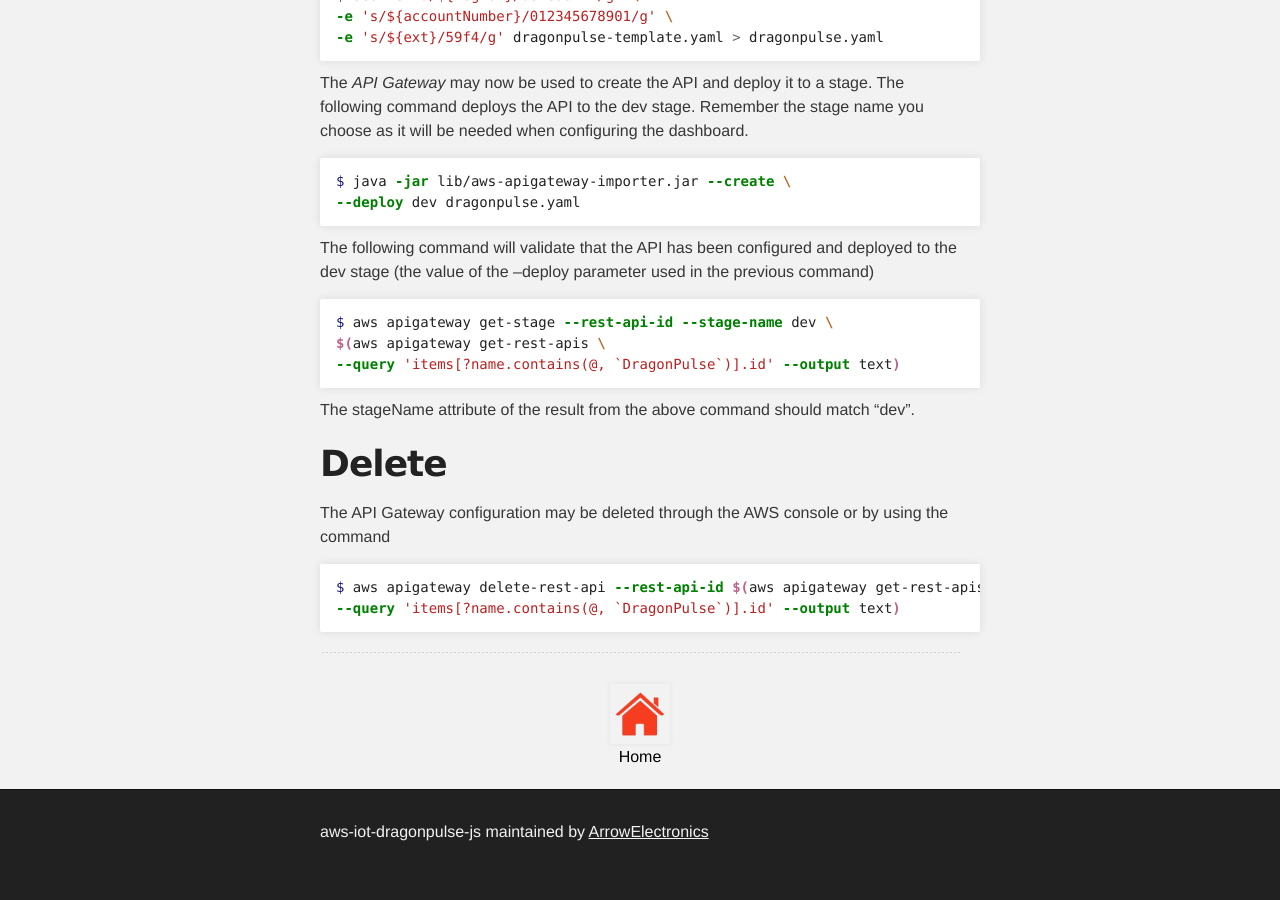
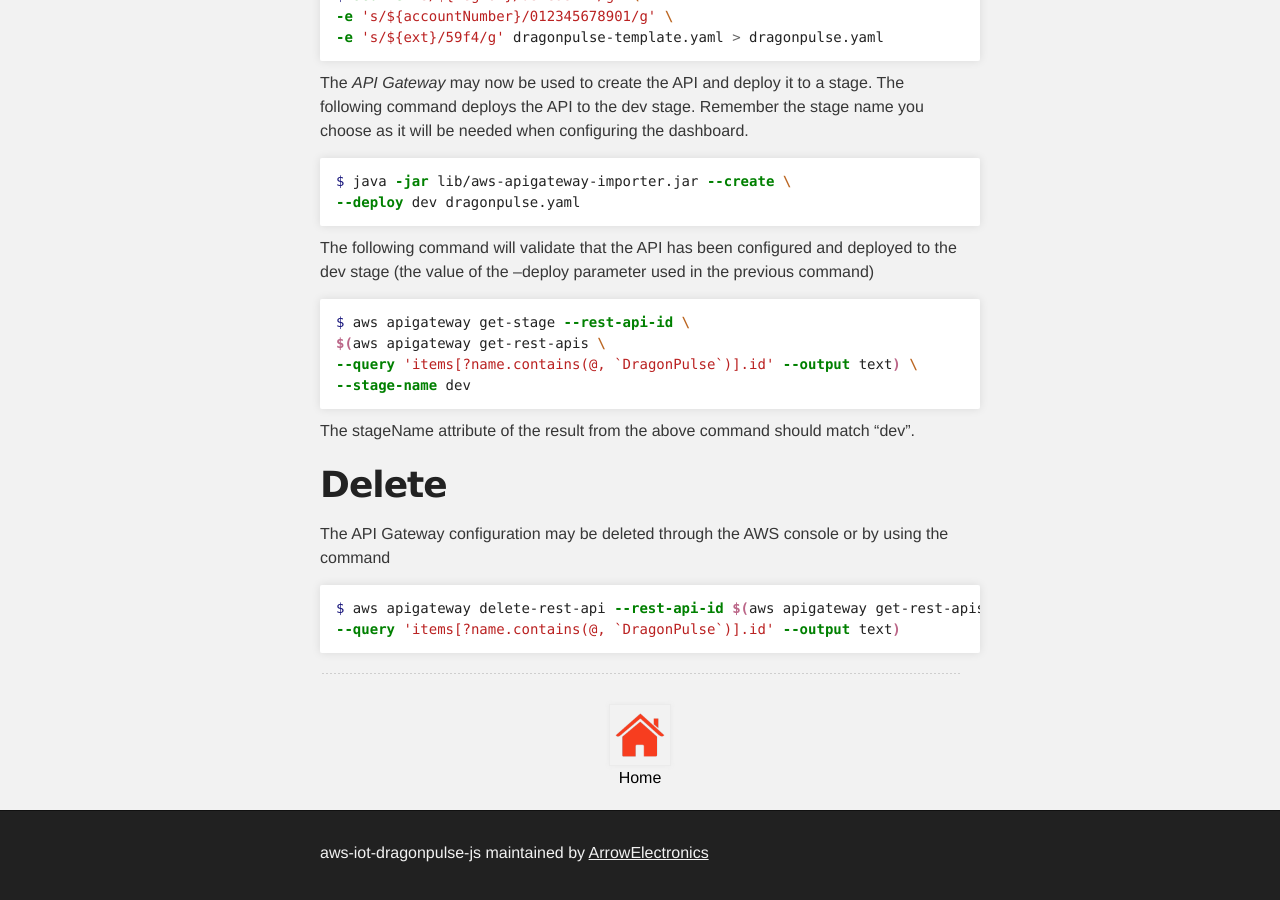
Before and after one commit to ArrowElectronics/aws-iot-dragonpulse-js, a Jekyll site: the page built from admin/api.md, in a window 1280 px wide and 900 px high, scrolled down 895 px. Built offline with Jekyll 4.4.1, drawn with Linux system fonts in a browser that asks for light colours; Markdown is read by kramdown in place of the engine named in the settings; before the commit the page ends 1774 px from its top, so only the background shows below that.

````diff
--- a/admin/api.md
+++ b/admin/api.md
@@ -55,9 +55,10 @@ deployed to the dev stage (the value of the --deploy parameter used in
 the previous command)
 
 ```sh
-$ aws apigateway get-stage --rest-api-id --stage-name dev \
+$ aws apigateway get-stage --rest-api-id \
 $(aws apigateway get-rest-apis \
---query 'items[?name.contains(@, `DragonPulse`)].id' --output text)
+--query 'items[?name.contains(@, `DragonPulse`)].id' --output text) \
+--stage-name dev
 ```
 
 The stageName attribute of the result from the above command
````
